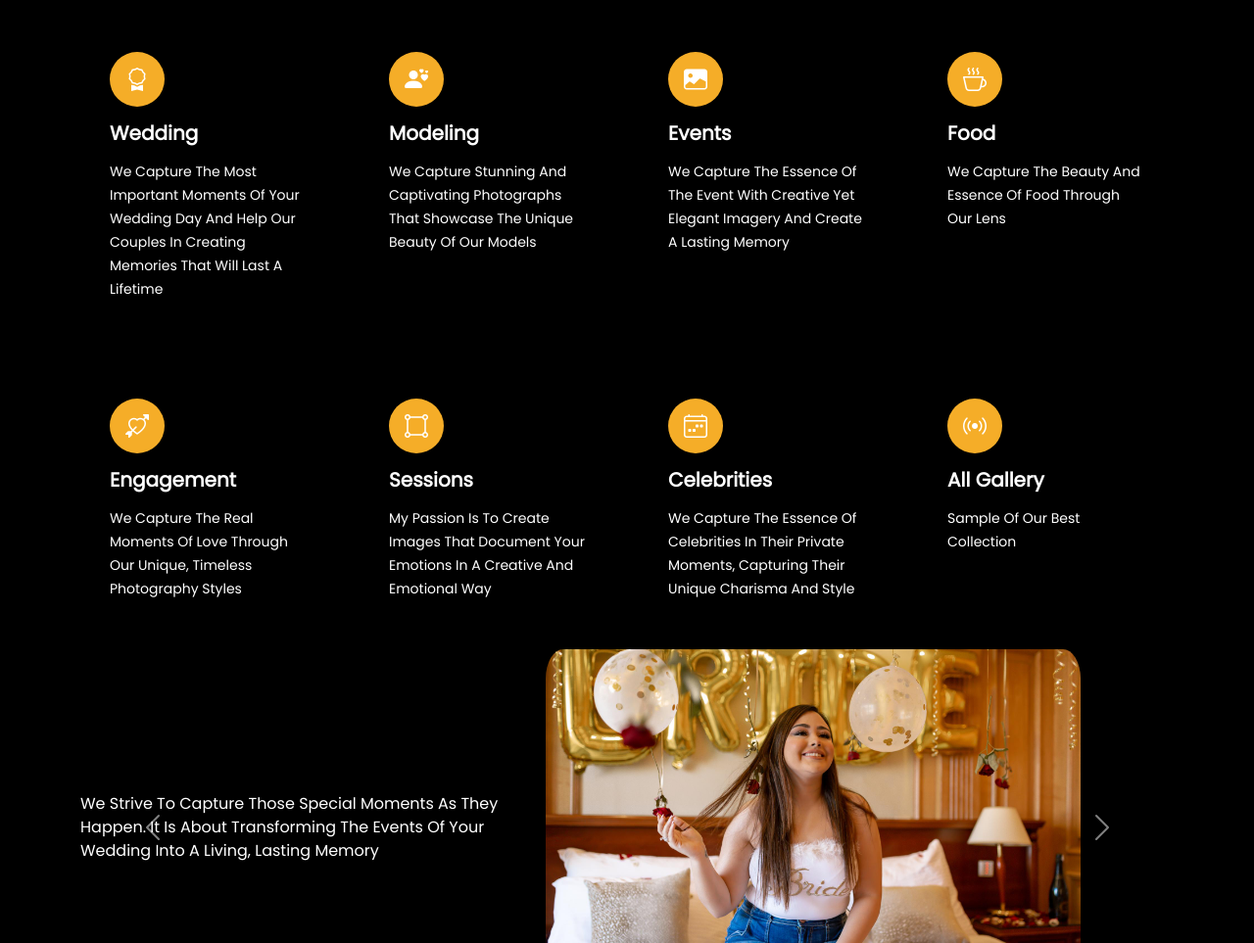
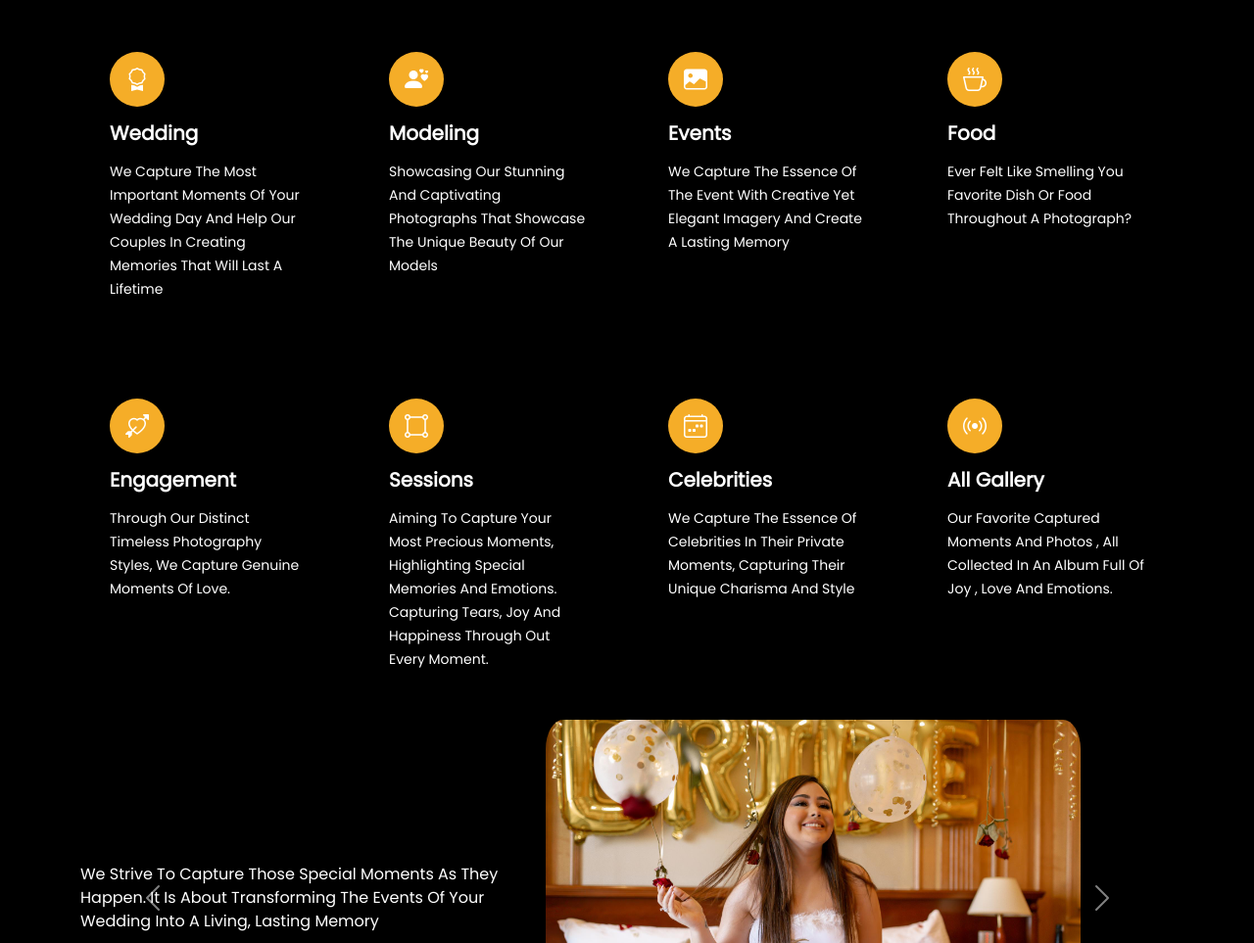
Before and after one commit to Hagar00/karim-photography, a plain HTML site: page index.html in a window 1280 px wide. Shown: the part 891-1854 px from the top of the page at 98% size. Drawn offline with Linux system fonts and the light colour scheme.

```diff
--- a/index.html
+++ b/index.html
@@ -128,7 +128,7 @@
                 <div class="service-item position-relative">
                   <i class="bi bi-person-hearts"></i>
                   <h4><a href="./pages/modling.html" class="stretched-link">modeling</a></h4>
-                  <p>We capture stunning and captivating photographs that showcase the unique beauty of our models</p>
+                  <p>showcasing our stunning and captivating photographs that showcase the unique beauty of our models</p>
                 </div>
               </div><!-- End Service Item -->
 
@@ -144,7 +144,7 @@
                 <div class="service-item position-relative">
                   <i class="bi bi-cup-hot"></i>
                   <h4><a href="./pages/food.html" class="stretched-link">food</a></h4>
-                  <p>We capture the beauty and essence of food through our lens</p>
+                  <p>ever felt like smelling you favorite dish or food throughout a photograph? </p>
                 </div>
               </div><!-- End Service Item -->
 
@@ -156,7 +156,7 @@
                 <div class="service-item position-relative">
                   <i class="bi bi-arrow-through-heart"></i>
                   <h4><a href="./pages/engagment.html" class="stretched-link"> engagement</a></h4>
-                  <p>We capture the real moments of love through our unique, timeless photography styles</p>
+                  <p> through our distinct timeless Photography styles, we capture genuine moments of love. </p>
                 </div>
               </div><!-- End Service Item -->
 
@@ -164,7 +164,9 @@
                 <div class="service-item position-relative">
                   <i class="bi bi-bounding-box-circles"></i>
                   <h4><a href="./pages/session.html" class="stretched-link"> sessions</a></h4>
-                  <p>My passion is to create images that document your emotions in a creative and emotional way</p>
+                  <p>aiming to capture your most precious moments, highlighting special memories and emotions.  capturing tears, joy and happiness
+                    through out every moment.
+                  </p>
                 </div>
               </div><!-- End Service Item -->
 
@@ -180,7 +182,7 @@
                 <div class="service-item position-relative">
                   <i class="bi bi-broadcast"></i>
                   <h4><a href="./pages/gallery.html" class="stretched-link"> All Gallery</a></h4>
-                  <p> sample of our best collection </p>
+                  <p> our favorite captured moments and photos , all collected in an album full of joy , love and emotions. </p>
                 </div>
               </div><!-- End Service Item -->
 
```
